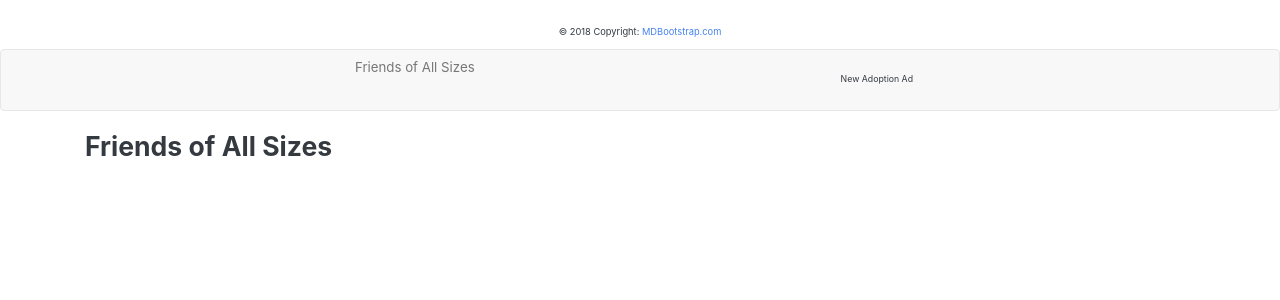
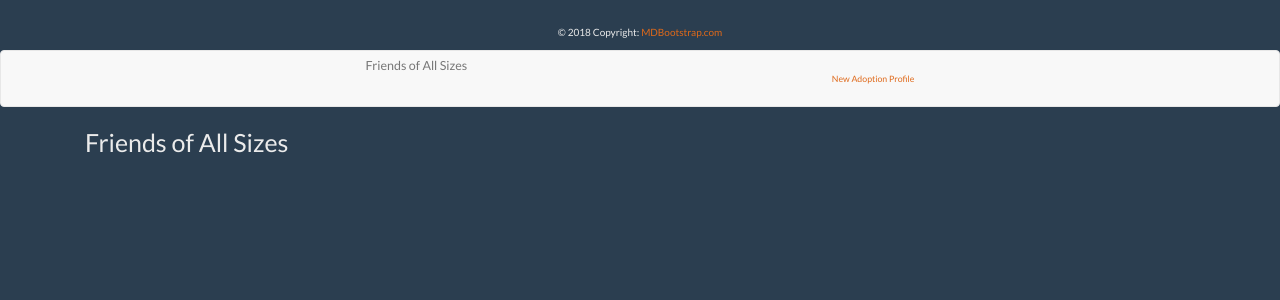
Before and after one commit to squeaky1273/adoption_contractor_project, a Flask app: page / in a window 1280 px wide. Shown: the top 300 px of the page. Run offline with Flask 2, Linux system fonts and the light colour scheme; data that the repository does not hold is empty; some libraries are stand-ins or nearby versions.

Commit message:
changed theme

```diff
--- a/templates/adoptions_edit.html
+++ b/templates/adoptions_edit.html
@@ -12,7 +12,7 @@
             {% include 'partials/adoptions_form.html' %}
             <!-- BUTTON -->
             <div class='form-group'>
-                <button class='btn btn-primary' type='submit'>Save Pet Adoption Ad</button>
+                <button class='btn btn-primary' type='submit'>Save Pet Adoption Profile</button>
             </div>
         </form>
     </div>
--- a/templates/base.html
+++ b/templates/base.html
@@ -7,7 +7,7 @@
     <title>Friends of All Sizes</title>
     <!-- Latest compiled and minified CSS -->
     <link rel='stylesheet' href='https://maxcdn.bootstrapcdn.com/bootstrap/3.3.7/css/bootstrap.min.css'>
-    <link rel='stylesheet' href='https://bootswatch.com/4/litera/bootstrap.min.css'>
+    <link rel='stylesheet' href='https://bootswatch.com/4/superhero/bootstrap.min.css'>
   </head>
 <!-- Footer -->
 <footer class='page-footer font-small blue pt-4'>
--- a/templates/partials/navbar.html
+++ b/templates/partials/navbar.html
@@ -8,7 +8,7 @@
             </a>
         </div>
         <div class='pull-right'>
-            <a href='/adoptions/new' class='btn btn-default navbar-btn'>New Adoption Ad</a>
+            <a href='/adoptions/new' <button><class='btn btn-default navbar-btn'>New Adoption Profile</a></a>
         </div>
     </div>
 </nav>
```
